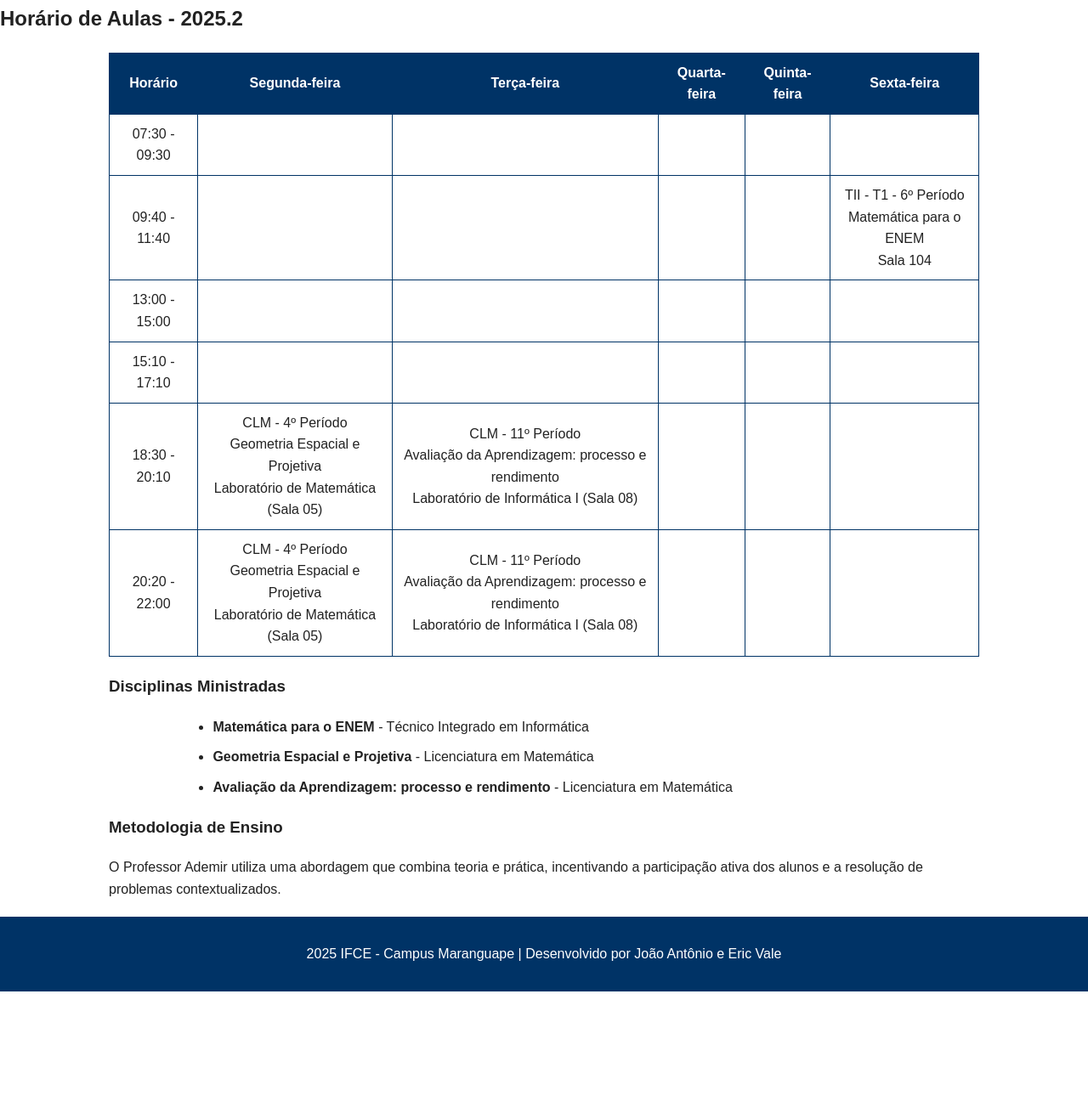
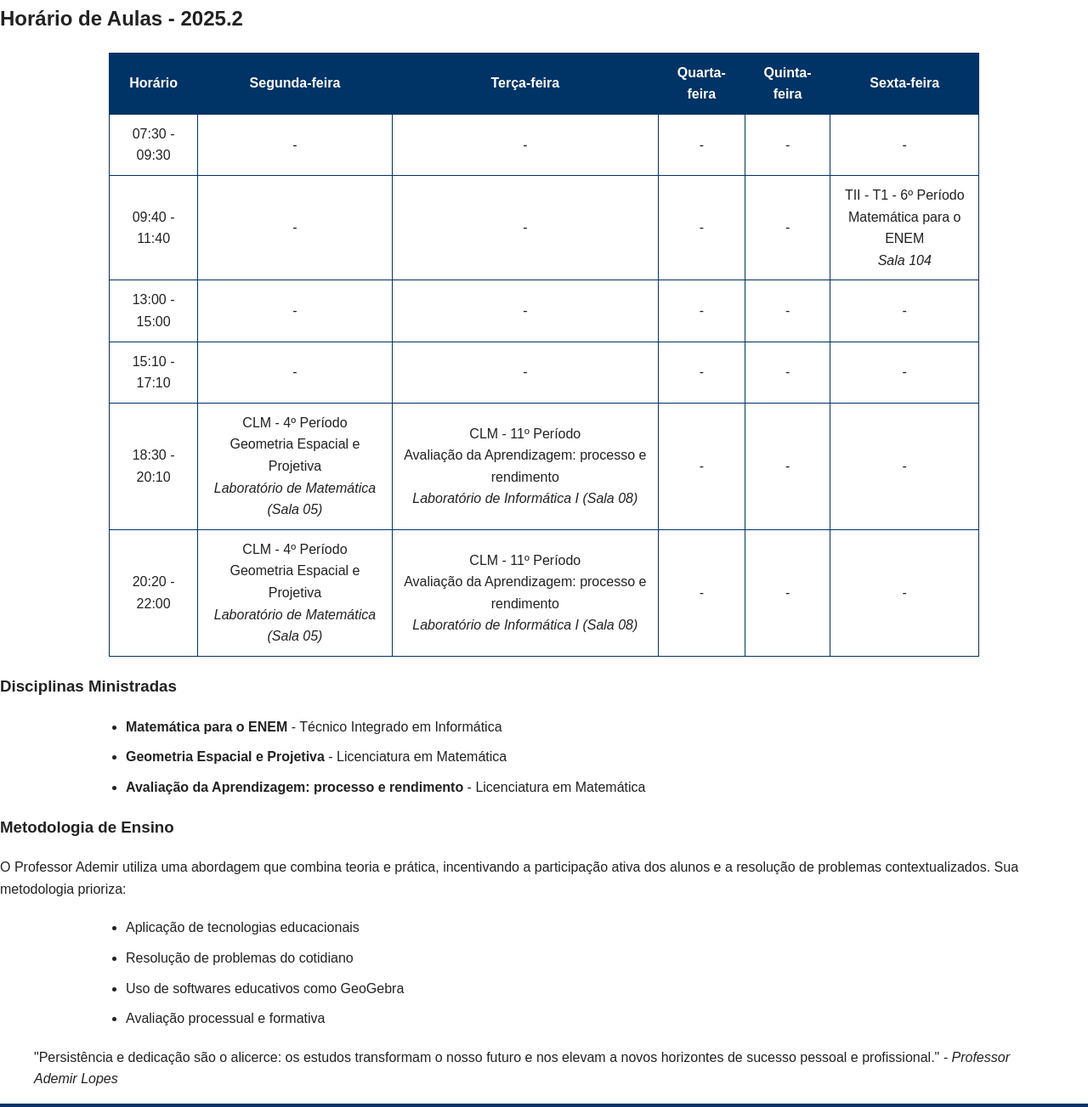
Before and after one commit to SrKkxz/Ademir-landing, a plain HTML site: page html/disciplinas.html in a window 1280 px wide. Shown: the part 137-1440 px from the top of the page at 85% size. Before the commit the page ends 1304 px from the top, so only its background shows below. Drawn offline with Linux system fonts and the light colour scheme.

Commit message:
Refactor class schedule and teaching methodology sections
Updated the layout of the class schedule and added sections for taught subjects and teaching methodology.

```diff
--- a/html/disciplinas.html
+++ b/html/disciplinas.html
@@ -18,8 +18,9 @@
         </nav>
     </header>
 
-    <section>
+    <section class="horario-aulas">
         <h2>Horário de Aulas - 2025.2</h2>
+
         <table>
             <thead>
                 <tr>
@@ -34,66 +35,81 @@
             <tbody>
                 <tr>
                     <td>07:30 - 09:30</td>
-                    <td></td>
-                    <td></td>
-                    <td></td>
-                    <td></td>
-                    <td></td>
+                    <td>-</td>
+                    <td>-</td>
+                    <td>-</td>
+                    <td>-</td>
+                    <td>-</td>
                 </tr>
                 <tr>
                     <td>09:40 - 11:40</td>
-                    <td></td>
-                    <td></td>
-                    <td></td>
-                    <td></td>
-                    <td>TII - T1 - 6º Período<br>Matemática para o ENEM<br>Sala 104</td>
+                    <td>-</td>
+                    <td>-</td>
+                    <td>-</td>
+                    <td>-</td>
+                    <td>TII - T1 - 6º Período<br>Matemática para o ENEM<br><em>Sala 104</em></td>
                 </tr>
                 <tr>
                     <td>13:00 - 15:00</td>
-                    <td></td>
-                    <td></td>
-                    <td></td>
-                    <td></td>
-                    <td></td>
+                    <td>-</td>
+                    <td>-</td>
+                    <td>-</td>
+                    <td>-</td>
+                    <td>-</td>
                 </tr>
                 <tr>
                     <td>15:10 - 17:10</td>
-                    <td></td>
-                    <td></td>
-                    <td></td>
-                    <td></td>
-                    <td></td>
+                    <td>-</td>
+                    <td>-</td>
+                    <td>-</td>
+                    <td>-</td>
+                    <td>-</td>
                 </tr>
                 <tr>
                     <td>18:30 - 20:10</td>
-                    <td>CLM - 4º Período<br>Geometria Espacial e Projetiva<br>Laboratório de Matemática (Sala 05)</td>
-                    <td>CLM - 11º Período<br>Avaliação da Aprendizagem: processo e rendimento<br>Laboratório de Informática I (Sala 08)</td>
-                    <td></td>
-                    <td></td>
-                    <td></td>
+                    <td>CLM - 4º Período<br>Geometria Espacial e Projetiva<br><em>Laboratório de Matemática (Sala 05)</em></td>
+                    <td>CLM - 11º Período<br>Avaliação da Aprendizagem: processo e rendimento<br><em>Laboratório de Informática I (Sala 08)</em></td>
+                    <td>-</td>
+                    <td>-</td>
+                    <td>-</td>
                 </tr>
                 <tr>
                     <td>20:20 - 22:00</td>
-                    <td>CLM - 4º Período<br>Geometria Espacial e Projetiva<br>Laboratório de Matemática (Sala 05)</td>
-                    <td>CLM - 11º Período<br>Avaliação da Aprendizagem: processo e rendimento<br>Laboratório de Informática I (Sala 08)</td>
-                    <td></td>
-                    <td></td>
-                    <td></td>
+                    <td>CLM - 4º Período<br>Geometria Espacial e Projetiva<br><em>Laboratório de Matemática (Sala 05)</em></td>
+                    <td>CLM - 11º Período<br>Avaliação da Aprendizagem: processo e rendimento<br><em>Laboratório de Informática I (Sala 08)</em></td>
+                    <td>-</td>
+                    <td>-</td>
+                    <td>-</td>
                 </tr>
             </tbody>
         </table>
+    </section>
 
-        <div style="width: 80%; margin: 20px auto;">
+    <section class="card">
         <h3>Disciplinas Ministradas</h3>
         <ul>
             <li><strong>Matemática para o ENEM</strong> - Técnico Integrado em Informática</li>
             <li><strong>Geometria Espacial e Projetiva</strong> - Licenciatura em Matemática</li>
             <li><strong>Avaliação da Aprendizagem: processo e rendimento</strong> - Licenciatura em Matemática</li>
         </ul>
+    </section>
 
+    <section class="card">
         <h3>Metodologia de Ensino</h3>
-            <p>O Professor Ademir utiliza uma abordagem que combina teoria e prática, incentivando a participação ativa dos alunos e a resolução de problemas contextualizados.</p>
-        </div>
+        <p>O Professor Ademir utiliza uma abordagem que combina teoria e prática, incentivando a participação ativa dos alunos e a resolução de problemas contextualizados. Sua metodologia prioriza:</p>
+        <ul>
+            <li>Aplicação de tecnologias educacionais</li>
+            <li>Resolução de problemas do cotidiano</li>
+            <li>Uso de softwares educativos como GeoGebra</li>
+            <li>Avaliação processual e formativa</li>
+        </ul>
+    </section>
+
+    <section class="frase-motivacional">
+        <blockquote>
+            "Persistência e dedicação são o alicerce: os estudos transformam o nosso futuro e nos elevam a novos horizontes de sucesso pessoal e profissional."
+            <cite>- Professor Ademir Lopes</cite>
+        </blockquote>
     </section>
 
     <footer>
```
Lines whose indentation alone changed are shown as unchanged.
